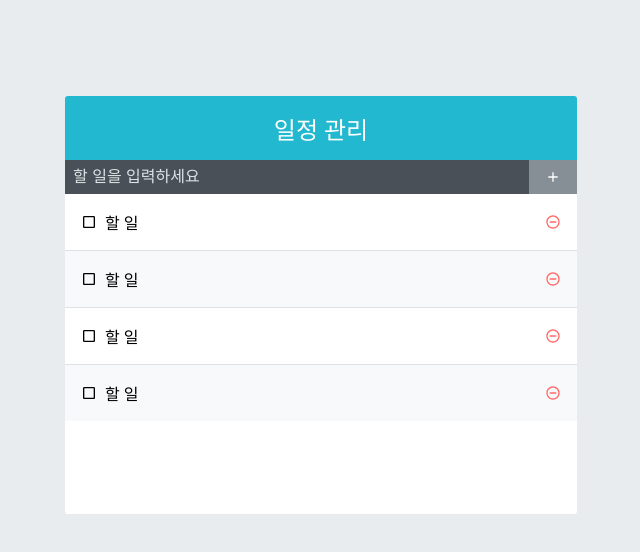
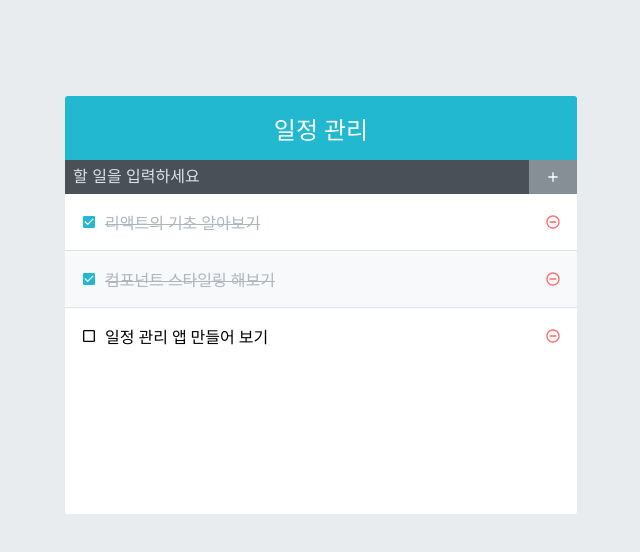
Before and after one commit to dev-latte/todo-app, a React (Create React App) app: page / in a window 1280 px wide. Shown: the top 552 px of the page, without its empty margins (319-959 px from the left). Built offline with nearby package versions, Linux system fonts and the light colour scheme.

Commit message:
add > Function of Write Todo item

```diff
--- a/src/App.js
+++ b/src/App.js
@@ -1,13 +1,48 @@
+import { useCallback, useRef, useState } from 'react';
 import './App.css';
 import TodoList from './components/TodoList';
 import TodoListTemplate from './components/TodoListTemplate';
 import TodoListWrite from './components/TodoListWrite';
 
 function App() {
+  // 임시 데이터 셋팅
+  const [todoList, setTodoList] = useState([
+    {
+      id: 1,
+      text: '리액트의 기초 알아보기',
+      checked: true
+    },
+    {
+      id: 2,
+      text: '컴포넌트 스타일링 해보기',
+      checked: true
+    },
+    {
+      id: 3,
+      text: '일정 관리 앱 만들어 보기',
+      checked: false
+    }
+  ]);
+
+  const nextId = useRef(4);
+
+  const onWriteTodo = useCallback(
+    text => {
+      const item = {
+        id: nextId.current,
+        text,
+        checked: false
+      }
+      setTodoList(todoList.concat(item));
+      nextId.current += 1;
+    }
+  );
+
+
   return (
     <TodoListTemplate>
-      <TodoListWrite/>
-      <TodoList/>
+      <TodoListWrite onWriteTodo={onWriteTodo}/>
+      <TodoList todoList={todoList}/>
     </TodoListTemplate>
   );
 }
--- a/src/components/TodoList.js
+++ b/src/components/TodoList.js
@@ -8,13 +8,13 @@ const TodoListTemplate = styled.div`
     overflow-y: auto;
 `;
 
-const TodoList = () => {
+const TodoList = ({todoList}) => {
     return (
         <TodoListTemplate>
-            <TodoListItem/>
-            <TodoListItem/>
-            <TodoListItem/>
-            <TodoListItem/>
+            {
+                todoList
+                && todoList.map(data => <TodoListItem item={data} key={data.id}/>)
+            }
         </TodoListTemplate>
     );
 }
--- a/src/components/TodoListItem.js
+++ b/src/components/TodoListItem.js
@@ -1,5 +1,5 @@
 import React from "react";
-import { MdCheckBoxOutlineBlank, MdRemoveCircleOutline } from "react-icons/md";
+import { MdCheckBox, MdCheckBoxOutlineBlank, MdRemoveCircleOutline } from "react-icons/md";
 import styled from "styled-components";
 
 const TodoListItemTemplate = styled.div`
@@ -32,7 +32,7 @@ const TodoListCheckbox = styled.div`
         }
         span {
             color: #adb5bd;
-            texd-decoration: line-through;
+            text-decoration: line-through;
         }
     }
 `;
@@ -48,12 +48,13 @@ const TodolistRemoveBtn = styled.div`
     }
 `;
 
-const TodoListItem = () => {
+const TodoListItem = ({item}) => {
+    const {text, checked} = item;
     return (
         <TodoListItemTemplate>
-            <TodoListCheckbox>
-                <MdCheckBoxOutlineBlank/>
-                <span>할 일</span>
+            <TodoListCheckbox className={checked ? "checked" : ""}>
+                {checked ? <MdCheckBox/> : <MdCheckBoxOutlineBlank/> }
+                <span>{text}</span>
             </TodoListCheckbox>
             <TodolistRemoveBtn>
                 <MdRemoveCircleOutline/>
--- a/src/components/TodoListWrite.js
+++ b/src/components/TodoListWrite.js
@@ -1,4 +1,4 @@
-import React from "react";
+import React, { useCallback, useState } from "react";
 import styled from "styled-components";
 import { MdAdd } from "react-icons/md";
 
@@ -37,10 +37,26 @@ const TodoListWriteForm = styled.form`
     }
 `;
 
-const TodoListWrite = () => {
+const TodoListWrite = ({onWriteTodo}) => {
+    const [value, setValue] = useState("");
+
+    const onChangeEvent = useCallback(e => {
+        setValue(e.target.value);
+    }, []);
+
+    const onSubmit = useCallback(e => {
+        onWriteTodo(value);
+        setValue("");
+        e.preventDefault(); // form 이벤트 방지
+    }, [onWriteTodo, value]);
+
     return (
-        <TodoListWriteForm>
-            <input placeholder="할 일을 입력하세요"/>
+        <TodoListWriteForm onSubmit={onSubmit}>
+            <input
+                placeholder="할 일을 입력하세요"
+                value={value}
+                onChange={onChangeEvent}
+            />
             <button type="submit">
                 <MdAdd/>
             </button>
```
Also changed, not shown: src/logo.svg (deleted), 1 other file (tests, documents, lock files or other folders).
